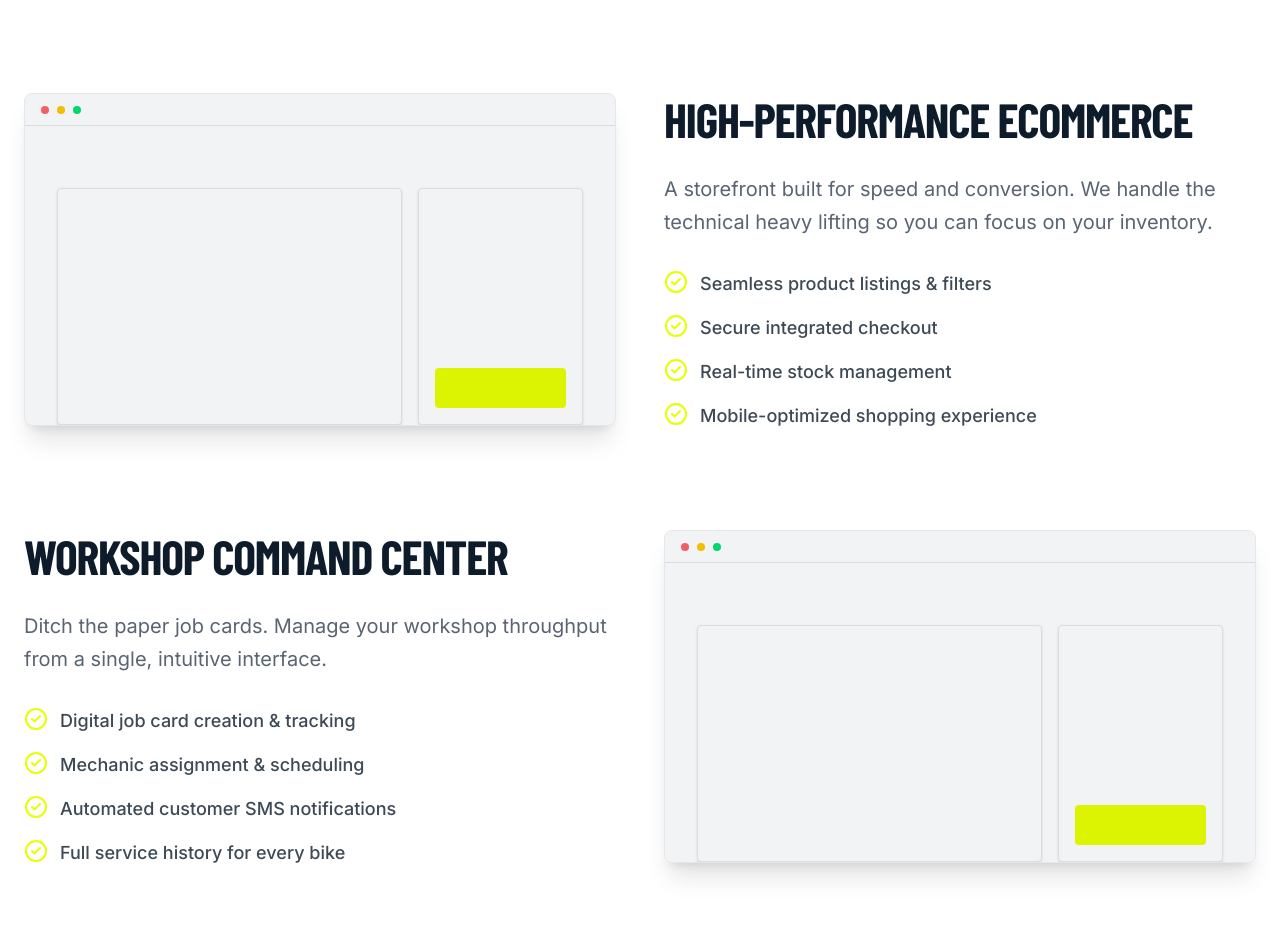
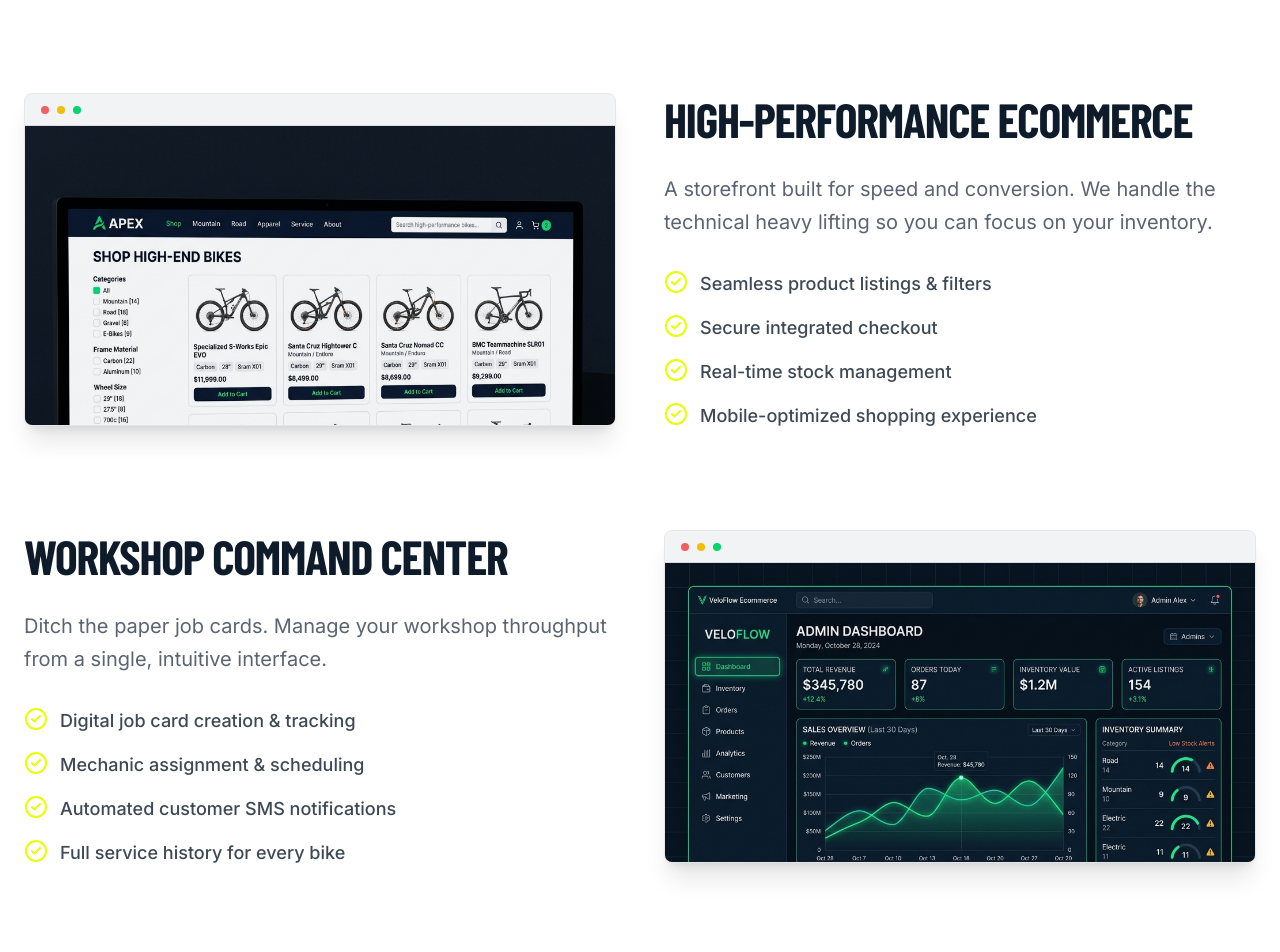
Before and after one commit to PeteCurrey/Avorriacycles.ag.v001, a Next.js app: page / in a window 1280 px wide. Shown: the part 2120-3072 px from the top of the page. Built offline with nearby package versions, Linux system fonts and the light colour scheme; a web font is replaced by a local one.

Commit message:
UI: Replaced placeholders for High-Performance Ecommerce and Workshop Command Center with generated images

```diff
--- a/src/components/sections/FeaturesDeepDive.tsx
+++ b/src/components/sections/FeaturesDeepDive.tsx
@@ -94,6 +94,7 @@ export function FeaturesDeepDive() {
       <div className="container mx-auto px-4 md:px-6">
         <Feature
           title="High-Performance Ecommerce"
+          image="/images/ecommerce-storefront.png"
           description="A storefront built for speed and conversion. We handle the technical heavy lifting so you can focus on your inventory."
           points={[
             "Seamless product listings & filters",
@@ -105,6 +106,7 @@ export function FeaturesDeepDive() {
         <Feature
           reversed
           title="Workshop Command Center"
+          image="/images/workshop-dashboard.png"
           description="Ditch the paper job cards. Manage your workshop throughput from a single, intuitive interface."
           points={[
             "Digital job card creation & tracking",
@@ -113,6 +115,7 @@ export function FeaturesDeepDive() {
             "Full service history for every bike"
           ]}
         />
+
         <Feature
           title="Admin Without the Headache"
           image="/images/admin-dashboard.png"
```
Also changed, not shown: public/images/ecommerce-storefront.png (added), public/images/workshop-dashboard.png (added).
